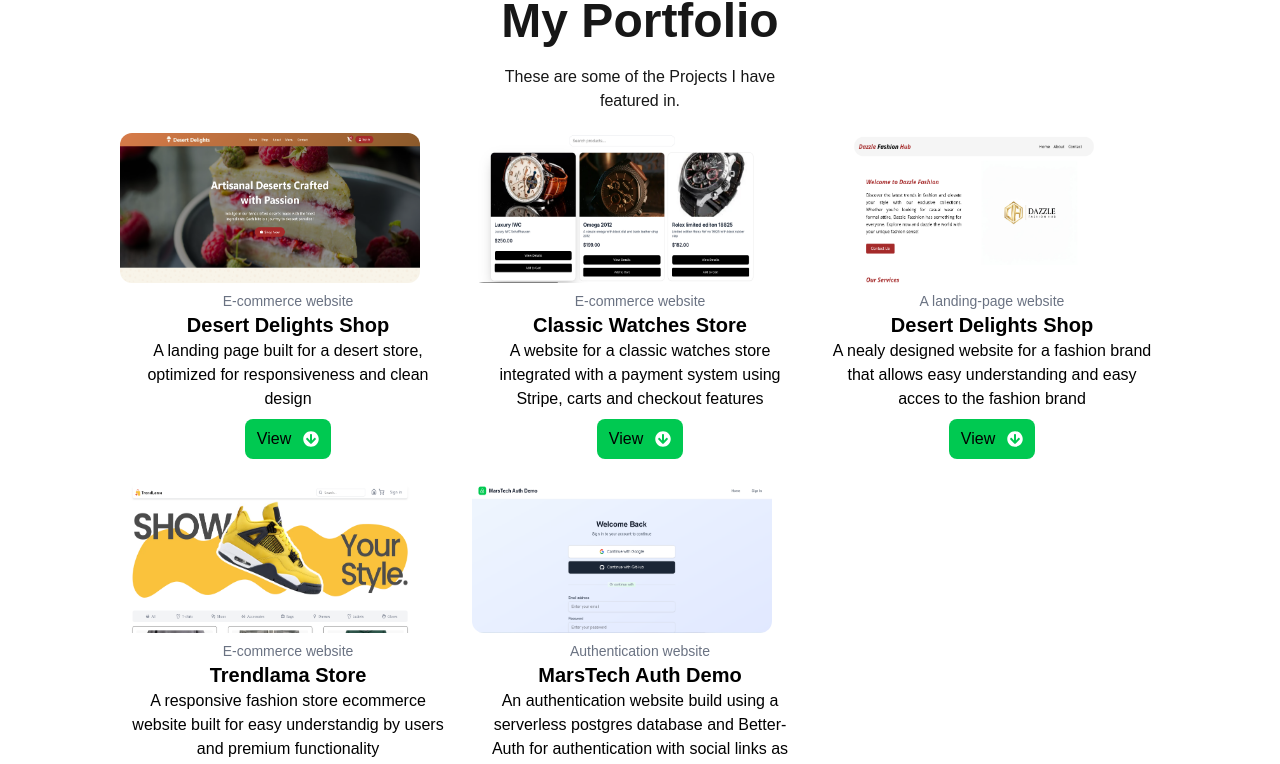
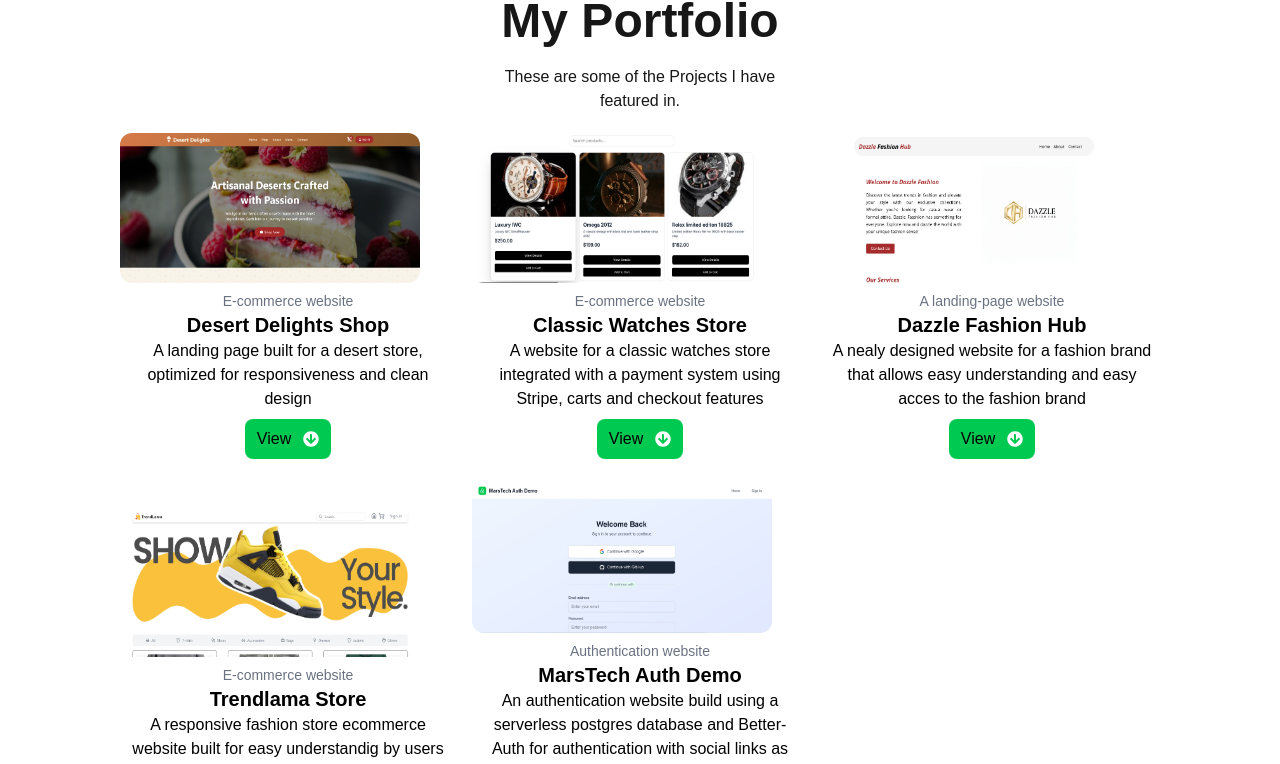
Before and after one commit to francisokesola/Francis-A.O-Portfolio, a Next.js app: page / in a window 1280 px wide. Shown: the part 1297-2061 px from the top of the page. Built offline with nearby package versions, Linux system fonts and the light colour scheme.

Commit message:
Mini-changes

```diff
--- a/app/Porfolio/page.tsx
+++ b/app/Porfolio/page.tsx
@@ -8,7 +8,7 @@
 
             <h1 className="md:text-5xl md:font-bold font-semibold text-2xl text-center my-5">My Portfolio</h1>
             <p className="text-center md:text-center mb-5 ">These are some of the Projects I have <br /> featured in.</p>
-        <div className="grid md:grid-cols-3 grid-cols-1 md:px-20 gap-4 ">
+        <div className="grid md:grid-cols-3 grid-cols-1 md:px-20 gap-4 items-center ">
             <div className=" w-[300] h-[280] md:h-[400] rounded-lg bg-white  ">
                  <Image
                                 src="/image.png"
@@ -57,7 +57,7 @@
 
                  <div className="text-black px-2 py-2 text-center">
                     <p className="text-gray-500 text-sm">A landing-page website</p>
-                    <h2 className="font-bold text-xl">Desert Delights Shop</h2>
+                    <h2 className="font-bold text-xl">Dazzle Fashion Hub</h2>
                     <p>A nealy designed website for a fashion brand that allows easy understanding and easy acces to the fashion brand</p>
                     <button className="bg-green-500 py-2 px-3 border-0 rounded-lg mt-2">
                         <Link href="https://dazzlefashion.netlify.app/" className="flex flex-row items-center gap-3">View <FaArrowCircleDown className="text-white"/></Link>
```
